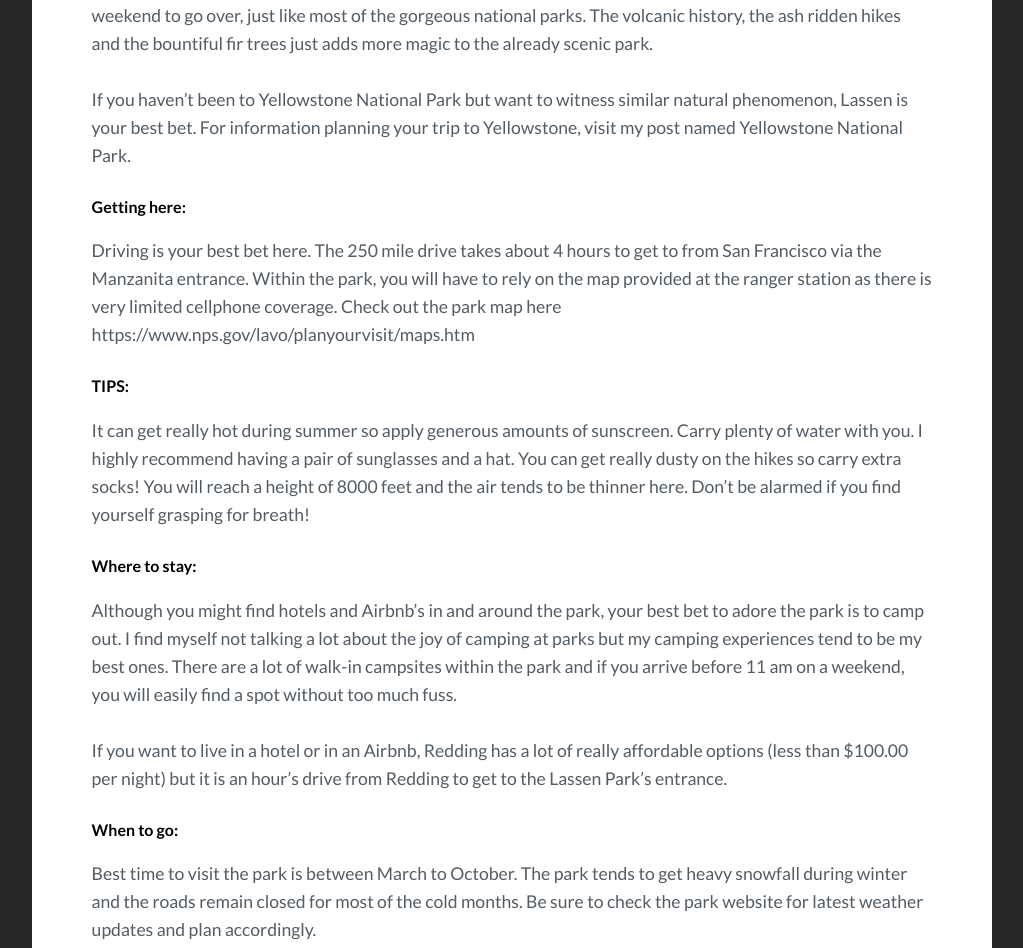
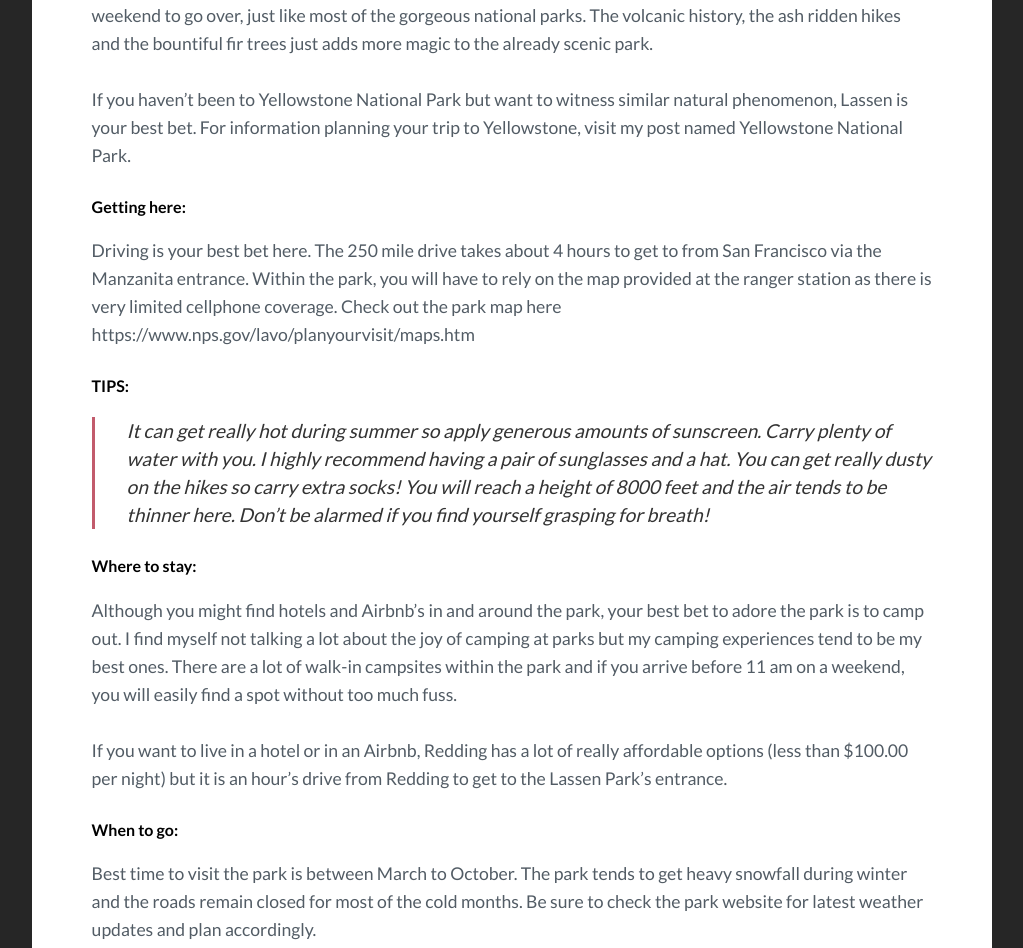
Before and after one commit to theduckingtraveller/theduckingtraveller.github.io, a Jekyll site: the page built from _posts/2018-09-02-Lassen-National-Park.md, in a window 1280 px wide. Shown: the part 815-1763 px from the top of the page, without its empty margins (128-1151 px from the left). Built offline with Jekyll 4.4.1, drawn with Linux system fonts in a browser that asks for light colours.

Commit message:
Update 2018-09-02-Lassen-National-Park.md

```diff
--- a/_posts/2018-09-02-Lassen-National-Park.md
+++ b/_posts/2018-09-02-Lassen-National-Park.md
@@ -17,11 +17,11 @@
 
 #### TIPS:
 
-It can get really hot during summer so apply generous amounts of sunscreen.
-Carry plenty of water with you.
-I highly recommend having a pair of sunglasses and a hat.
-You can get really dusty on the hikes so carry extra socks!
-You will reach a height of 8000 feet and the air tends to be thinner here. Don't be alarmed if you find yourself grasping for breath!
+> It can get really hot during summer so apply generous amounts of sunscreen.
+> Carry plenty of water with you.
+> I highly recommend having a pair of sunglasses and a hat.
+> You can get really dusty on the hikes so carry extra socks!
+> You will reach a height of 8000 feet and the air tends to be thinner here. Don't be alarmed if you find yourself grasping for breath!
 
 #### Where to stay:
 
```
